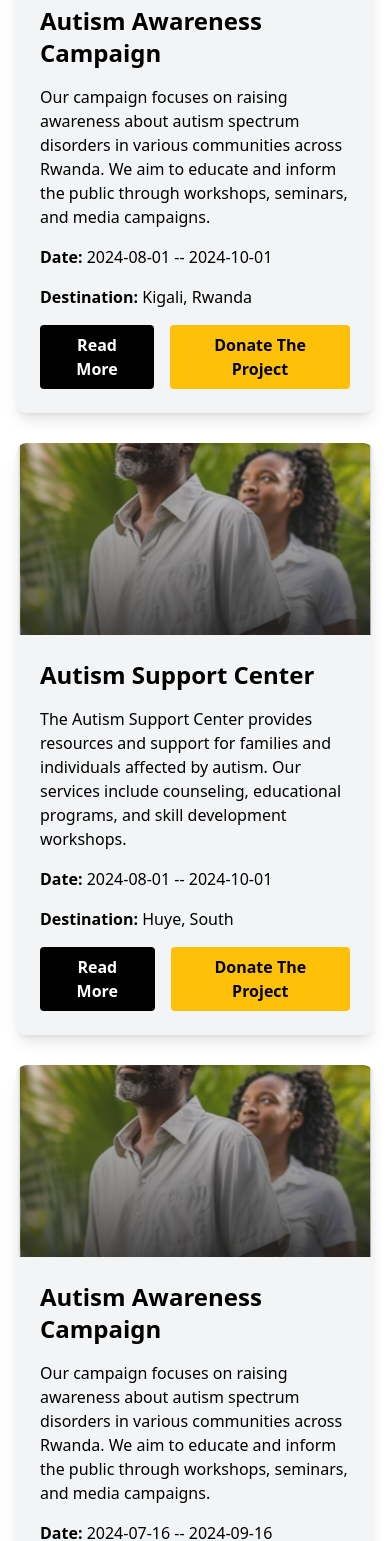
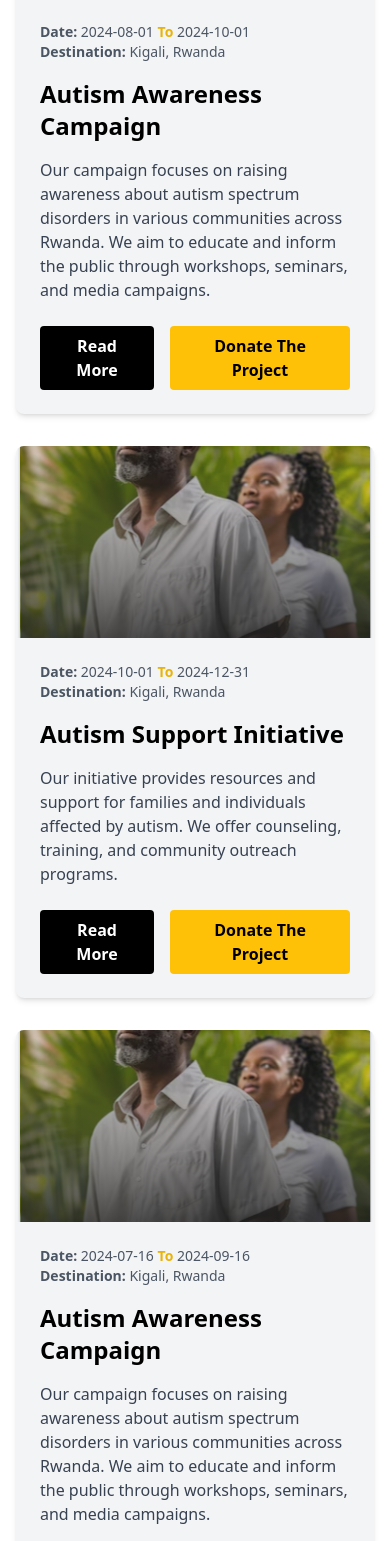
Before and after one commit to Zeden12/kigali-center-for-autism-initiatives-fn, a React (Vite) app: page /propage in a window 390 px wide. Shown: the part 438-1979 px from the top of the page. Built offline with nearby package versions, Linux system fonts and the light colour scheme.

Commit message:
work on view many projects

```diff
--- a/src/component/ProjectPage.jsx
+++ b/src/component/ProjectPage.jsx
@@ -4,102 +4,158 @@ import banner from "../assets/banner.svg";
 import { Link } from "react-router-dom";
 
 const ProjectPage = () => {
-
   return (
-    <div className='mx-auto px-4 mt-[20px] flex flex-col md:px-[2.5rem] justify-center items-center text-center'>
-      <h1 className='font-poppins text-[30px] font-bold mb-4'>
-        Our <span className='text-[#FFC107]'>Open</span> Project
+    <div className='mx-auto px-4 mt-8 md:px-8 flex flex-col gap-8 w-full max-w-5xl'>
+      <h1 className='font-poppins text-2xl md:text-4xl font-bold text-center mb-8'>
+        Our <span className='text-[#FFC107]'>Open</span> Projects
       </h1>
 
-      <div className='flex flex-col md:flex-row mt-[30px] items-center bg-gray-100 rounded-[10px] overflow-hidden shadow-lg w-full max-w-4xl'>
-        <div className="relative w-full md:w-2/5 h-48 md:h-64 bg-cover bg-center rounded-t-[10px] md:rounded-l-[10px] md:rounded-r-none"
+      <div className="flex flex-col md:flex-row justify-center items-center bg-gray-100 rounded-lg shadow-md w-full">
+        <div
+          className="relative w-full md:w-2/5 h-48 md:h-64 bg-cover bg-center rounded-t-lg md:rounded-l-lg md:rounded-r-none"
           style={{
             backgroundImage: `url(${about1})`,
           }}
         >
         </div>
-        <div className='flex-1 p-6 text-left'>
-          <h2 className='text-2xl font-bold mb-4'>Autism Awareness Campaign</h2>
-          <p className='mb-4'>Our campaign focuses on raising awareness about autism spectrum disorders in various communities across Rwanda. We aim to educate and inform the public through workshops, seminars, and media campaigns.</p>
-          <p className='mb-4'><strong>Date:</strong> 2024-08-01  --  2024-10-01</p>
-          <p className='mb-4'><strong>Destination:</strong> Kigali, Rwanda</p>
-          <div className='flex space-x-4'>
+        <div className="flex-1 p-6 text-left">
+          <div className="mb-4">
+            <p className="text-sm text-gray-600">
+              <strong>Date:</strong> 2024-08-01 <span className="text-yellow-500 font-bold">To</span> 2024-10-01
+            </p>
+            <p className="text-sm text-gray-600">
+              <strong>Destination:</strong> Kigali, Rwanda
+            </p>
+          </div>
+          <h2 className="text-2xl font-bold mb-4">Autism Awareness Campaign</h2>
+          <p className="mb-6 text-gray-700">
+            Our campaign focuses on raising awareness about autism spectrum disorders in various communities across Rwanda. We aim to educate and inform the public through workshops, seminars, and media campaigns.
+          </p>
+          <div className="flex space-x-4">
             <Link to='/singproject'>
-            <button className='bg-black text-white font-bold py-2 px-4 rounded hover:bg-white hover:text-black'>Read More</button>
+              <button className="bg-black text-white font-bold py-2 px-4 rounded hover:bg-gray-800">
+                Read More
+              </button>
             </Link>
-            <button className='bg-[#FFC107] text-black font-bold py-2 px-4 rounded hover:bg-white hover:text-yellow-500'>Donate The Project</button>
+            <button className="bg-[#FFC107] text-black font-bold py-2 px-4 rounded hover:bg-yellow-500">
+              Donate The Project
+            </button>
           </div>
         </div>
       </div>
 
-      <div className='flex flex-col md:flex-row-reverse mt-[30px] items-center bg-gray-100 rounded-[10px] overflow-hidden shadow-lg w-full max-w-4xl'>
-      <div className="relative w-full md:w-2/5 h-48 md:h-64 bg-cover bg-center rounded-t-[10px] md:rounded-l-[10px] md:rounded-r-none"
+      <div className="flex flex-col md:flex-row-reverse justify-center items-center bg-gray-100 rounded-lg shadow-md w-full">
+        <div
+          className="relative w-full md:w-2/5 h-48 md:h-64 bg-cover bg-center rounded-t-lg md:rounded-r-lg md:rounded-l-none"
           style={{
             backgroundImage: `url(${about1})`,
           }}
         >
         </div>
-        <div className='flex-1 p-6 text-left'>
-          <h2 className='text-2xl font-bold mb-4'>Autism Support Center</h2>
-          <p className='mb-4'>The Autism Support Center provides resources and support for families and individuals affected by autism. Our services include counseling, educational programs, and skill development workshops.</p>
-          <p className='mb-4'><strong>Date:</strong> 2024-08-01  --  2024-10-01</p>
-          <p className='mb-4'><strong>Destination:</strong> Huye, South</p>
-          <div className='flex space-x-4'>
-            <button className='bg-black text-white font-bold py-2 px-4 rounded hover:bg-white hover:text-black'>Read More</button>
-            <button className='bg-[#FFC107] text-black font-bold py-2 px-4 rounded hover:bg-white hover:text-yellow-500'>Donate The Project</button>
+        <div className="flex-1 p-6 text-left">
+          <div className="mb-4">
+            <p className="text-sm text-gray-600">
+              <strong>Date:</strong> 2024-10-01 <span className="text-yellow-500 font-bold">To</span> 2024-12-31
+            </p>
+            <p className="text-sm text-gray-600">
+              <strong>Destination:</strong> Kigali, Rwanda
+            </p>
+          </div>
+          <h2 className="text-2xl font-bold mb-4">Autism Support Initiative</h2>
+          <p className="mb-6 text-gray-700">
+            Our initiative provides resources and support for families and individuals affected by autism. We offer counseling, training, and community outreach programs.
+          </p>
+          <div className="flex space-x-4">
+            <Link to='/singproject'>
+              <button className="bg-black text-white font-bold py-2 px-4 rounded hover:bg-gray-800">
+                Read More
+              </button>
+            </Link>
+            <button className="bg-[#FFC107] text-black font-bold py-2 px-4 rounded hover:bg-yellow-500">
+              Donate The Project
+            </button>
           </div>
         </div>
       </div>
 
-      <div className='flex flex-col md:flex-row mt-[30px] items-center bg-gray-100 rounded-[10px] overflow-hidden shadow-lg w-full max-w-4xl'>
-      <div className="relative w-full md:w-2/5 h-48 md:h-64 bg-cover bg-center rounded-t-[10px] md:rounded-l-[10px] md:rounded-r-none"
+      <div className="flex flex-col md:flex-row justify-center items-center bg-gray-100 rounded-lg shadow-md w-full">
+        <div
+          className="relative w-full md:w-2/5 h-48 md:h-64 bg-cover bg-center rounded-t-lg md:rounded-l-lg md:rounded-r-none"
           style={{
             backgroundImage: `url(${about1})`,
           }}
         >
         </div>
-        <div className='flex-1 p-6 text-left'>
-          <h2 className='text-2xl font-bold mb-4'>Autism Awareness Campaign</h2>
-          <p className='mb-4'>Our campaign focuses on raising awareness about autism spectrum disorders in various communities across Rwanda. We aim to educate and inform the public through workshops, seminars, and media campaigns.</p>
-          <p className='mb-4'><strong>Date:</strong> 2024-07-16  --  2024-09-16</p>
-          <p className='mb-4'><strong>Destination:</strong> Kigali, Rwanda</p>
-          <div className='flex space-x-4'>
-            <button className='bg-black text-white font-bold py-2 px-4 rounded hover:bg-white hover:text-black'>Read More</button>
-            <button className='bg-[#FFC107] text-black font-bold py-2 px-4 rounded hover:bg-white hover:text-yellow-500'>Donate The Project</button>
+        <div className="flex-1 p-6 text-left">
+          <div className="mb-4">
+            <p className="text-sm text-gray-600">
+              <strong>Date:</strong> 2024-07-16 <span className="text-yellow-500 font-bold">To</span> 2024-09-16
+            </p>
+            <p className="text-sm text-gray-600">
+              <strong>Destination:</strong> Kigali, Rwanda
+            </p>
+          </div>
+          <h2 className="text-2xl font-bold mb-4">Autism Awareness Campaign</h2>
+          <p className="mb-6 text-gray-700">
+            Our campaign focuses on raising awareness about autism spectrum disorders in various communities across Rwanda. We aim to educate and inform the public through workshops, seminars, and media campaigns.
+          </p>
+          <div className="flex space-x-4">
+            <Link to='/singproject'>
+              <button className="bg-black text-white font-bold py-2 px-4 rounded hover:bg-gray-800">
+                Read More
+              </button>
+            </Link>
+            <button className="bg-[#FFC107] text-black font-bold py-2 px-4 rounded hover:bg-yellow-500">
+              Donate The Project
+            </button>
           </div>
         </div>
       </div>
 
-      <div className='flex flex-col md:flex-row-reverse mt-[30px] items-center bg-gray-100 rounded-[10px] overflow-hidden shadow-lg w-full max-w-4xl'>
-      <div className="relative w-full md:w-2/5 h-48 md:h-64 bg-cover bg-center rounded-t-[10px] md:rounded-l-[10px] md:rounded-r-none"
+      <div className="flex flex-col md:flex-row-reverse justify-center items-center bg-gray-100 rounded-lg shadow-md w-full">
+        <div
+          className="relative w-full md:w-2/5 h-48 md:h-64 bg-cover bg-center rounded-t-lg md:rounded-r-lg md:rounded-l-none"
           style={{
             backgroundImage: `url(${about1})`,
           }}
         >
         </div>
-        <div className='flex-1 p-6 text-left'>
-          <h2 className='text-2xl font-bold mb-4'>Autism Support Center</h2>
-          <p className='mb-4'>The Autism Support Center provides resources and support for families and individuals affected by autism. Our services include counseling, educational programs, and skill development workshops.</p>
-          <p className='mb-4'><strong>Date:</strong> 2024-08-01  --  2024-10-01</p>
-          <p className='mb-4'><strong>Destination:</strong> Huye, South</p>
-          <div className='flex space-x-4'>
-            <button className='bg-black text-white font-bold py-2 px-4 rounded hover:bg-white hover:text-black'>Read More</button>
-            <button className='bg-[#FFC107] text-black font-bold py-2 px-4 rounded hover:bg-white hover:text-yellow-500'>Donate The Project</button>
+        <div className="flex-1 p-6 text-left">
+          <div className="mb-4">
+            <p className="text-sm text-gray-600">
+              <strong>Date:</strong> 2024-09-01 <span className="text-yellow-500 font-bold">To</span> 2024-11-30
+            </p>
+            <p className="text-sm text-gray-600">
+              <strong>Destination:</strong> Huye, South
+            </p>
+          </div>
+          <h2 className="text-2xl font-bold mb-4">Autism Support Center</h2>
+          <p className="mb-6 text-gray-700">
+            The Autism Support Center provides resources and support for families and individuals affected by autism. Our services include counseling, educational programs, and skill development workshops.
+          </p>
+          <div className="flex space-x-4">
+            <Link to='/singproject'>
+              <button className="bg-black text-white font-bold py-2 px-4 rounded hover:bg-gray-800">
+                Read More
+              </button>
+            </Link>
+            <button className="bg-[#FFC107] text-black font-bold py-2 px-4 rounded hover:bg-yellow-500">
+              Donate The Project
+            </button>
           </div>
         </div>
       </div>
 
       <div
-        className="relative bg-cover bg-center bg-no-repeat rounded-[20px] w-full h-[200px] mt-14"
+        className='relative bg-cover bg-center bg-no-repeat rounded-2xl w-full h-[200px] mt-14'
         style={{ backgroundImage: `url(${banner})` }}
       >
-        <div className="absolute top-[10px] sm:left-[30px] lg:top-[20px] lg:left-[50px] m-4">
-          <p className="font-poppins text-white md:w-[60%]">
-          Your generosity lights the way to a brighter future for individuals with autism. Together, we can unlock potential and create endless possibilities.
+        <div className='top-10 left-8 md:left-16 lg:top-16 lg:left-24 m-4'>
+          <p className='font-poppins text-white text-sm md:text-base lg:text-lg max-w-2xl mt-8 ml-8'>
+            Your generosity lights the way to a brighter future for individuals with autism. Together, we can unlock potential and create endless possibilities.
           </p>
-
-          <button className="font-poppins text-white border mx-auto px-[15px] py-[10px] rounded-[5px] mt-[20px] hover:border hover:border-[#FFC107] hover:text-[#FFC107]">
-            Donate now
+          <button className='font-poppins text-white border mx-auto px-4 py-2 rounded-md mt-4 hover:border-[#FFC107] hover:text-[#FFC107] ml-8'>
+            Donate Now
           </button>
         </div>
       </div>
--- a/src/component/ProjectPart.jsx
+++ b/src/component/ProjectPart.jsx
@@ -15,63 +15,106 @@ const ProjectPart = () => {
       </p>
       <div className="flex flex-wrap justify-between gap-4 md:gap-6 mx-4 md:mx-0">
         <div className="bg-white border border-white rounded-lg shadow-lg overflow-hidden transform transition-transform duration-500 hover:scale-105 w-full md:w-[31%]">
-          <img src={about1} alt="project image" className="w-full h-40 object-cover" />
+          <img
+            src={about1}
+            alt="project image"
+            className="w-full h-40 object-cover"
+          />
           <div className="p-4">
-            <div className="flex justify-between items-center mb-2">
-              <p className="text-sm text-gray-600">22 June 2024</p>
-              <h5 className="text-[#aaa205] font-normal">Musanze, North</h5>
+            <div className="flex flex-col md:flex-row justify-between items-start mb-6">
+              <p className="text-xs text-gray-600">
+                2024-08-01 <span className="text-yellow-500 font-bold">To</span>{" "}
+                2024-10-01
+              </p>
+              <p className="text-xs text-gray-600">Kigali, Rwanda</p>
             </div>
             <div className="mb-4">
               <h2 className="text-xl font-bold mb-2">Kigali Autism Forum</h2>
-              <p className="text-gray-600 text-sm mb-2">
+              <p className="text-gray-600 text-sm mb-6">
                 We are dedicated to fostering a supportive and inclusive
                 environment for individuals with autism.{" "}
-                <a href="#" className="text-[#aaa205] hover:underline font-bold">Read More</a>
+                <Link to="/singproject" className="hover:text-yellow-500">
+                  Read More{" "}
+                  <span className="text-yellow-500 font-bold cursor-pointer">
+                    →
+                  </span>
+                </Link>
               </p>
-              <button className="bg-[#FFC107] text-white border border-[#FFC107] rounded px-8 py-2 text-sm hover:bg-white hover:text-[#F2BA12] transition-colors duration-500">Donate Now</button>
+              <button className="bg-[#FFC107] text-white border border-[#FFC107] rounded px-8 py-2 text-sm hover:bg-white hover:text-[#F2BA12] transition-colors duration-500">
+                Donate Now
+              </button>
             </div>
           </div>
         </div>
         <div className="bg-white border border-white rounded-lg shadow-lg overflow-hidden transform transition-transform duration-500 hover:scale-105 w-full md:w-[31%]">
-          <img src={about1} alt="project image" className="w-full h-40 object-cover" />
+          <img
+            src={about1}
+            alt="project image"
+            className="w-full h-40 object-cover"
+          />
           <div className="p-4">
-            <div className="flex justify-between items-center mb-2">
-              <p className="text-sm text-gray-600">22 June 2024</p>
-              <h5 className="text-[#aaa205] font-normal">Muhanga, South</h5>
+            <div className="flex flex-col md:flex-row justify-between items-start mb-6">
+              <p className="text-xs text-gray-600">
+                2024-08-01 <span className="text-yellow-500 font-bold">To</span>{" "}
+                2024-10-01
+              </p>
+              <p className="text-xs text-gray-600">Kigali, Rwanda</p>
             </div>
             <div className="mb-4">
               <h2 className="text-xl font-bold mb-2">Kigali Autism Forum</h2>
-              <p className="text-gray-600 text-sm mb-2">
+              <p className="text-gray-600 text-sm mb-6">
                 We are dedicated to fostering a supportive and inclusive
                 environment for individuals with autism.{" "}
-                <a href="#" className="text-[#aaa205] hover:underline font-bold">Read More</a>
+                <Link to="/singproject" className="hover:text-yellow-500">
+                  Read More{" "}
+                  <span className="text-yellow-500 font-bold cursor-pointer">
+                    →
+                  </span>
+                </Link>
               </p>
-              <button className="bg-[#FFC107] text-white border border-[#FFC107] rounded px-8 py-2 text-sm hover:bg-white hover:text-[#F2BA12] transition-colors duration-500">Donate Now</button>
+              <button className="bg-[#FFC107] text-white border border-[#FFC107] rounded px-8 py-2 text-sm hover:bg-white hover:text-[#F2BA12] transition-colors duration-500">
+                Donate Now
+              </button>
             </div>
           </div>
         </div>
         <div className="bg-white border border-white rounded-lg shadow-lg overflow-hidden transform transition-transform duration-500 hover:scale-105 w-full md:w-[31%]">
-          <img src={about1} alt="project image" className="w-full h-40 object-cover" />
+          <img
+            src={about1}
+            alt="project image"
+            className="w-full h-40 object-cover"
+          />
           <div className="p-4">
-            <div className="flex justify-between items-center mb-2">
-              <p className="text-sm text-gray-600">22 June 2024</p>
-              <h5 className="text-[#aaa205] font-normal">Kigali, Gasanze</h5>
+            <div className="flex flex-col md:flex-row justify-between items-start mb-6">
+              <p className="text-xs text-gray-600">
+                2024-08-01 <span className="text-yellow-500 font-bold">To</span>{" "}
+                2024-10-01
+              </p>
+              <p className="text-xs text-gray-600">Kigali, Rwanda</p>
             </div>
             <div className="mb-4">
               <h2 className="text-xl font-bold mb-2">Kigali Autism Forum</h2>
-              <p className="text-gray-600 text-sm mb-2">
+              <p className="text-gray-600 text-sm mb-6">
                 We are dedicated to fostering a supportive and inclusive
                 environment for individuals with autism.{" "}
-                <a href="#" className="text-[#aaa205] hover:underline font-bold">Read More</a>
+                <Link to="/singproject" className="hover:text-yellow-500">
+                  Read More{" "}
+                  <span className="text-yellow-500 font-bold cursor-pointer">
+                    →
+                  </span>
+                </Link>
               </p>
-              <button className="bg-[#FFC107] text-white border border-[#FFC107] rounded px-8 py-2 text-sm hover:bg-white hover:text-[#F2BA12] transition-colors duration-500">Donate Now</button>
+              <button className="bg-[#FFC107] text-white border border-[#FFC107] rounded px-8 py-2 text-sm hover:bg-white hover:text-[#F2BA12] transition-colors duration-500">
+                Donate Now
+              </button>
             </div>
           </div>
         </div>
       </div>
       <Link to="/propage">
         <button className="text-[#FFC107] text-base flex justify-center items-center gap-2 font-poppins mt-10 mx-auto underline hover:text-[#F2BA12]">
-          <span>View More Projects</span><FaArrowRight />
+          <span>View More Projects</span>
+          <FaArrowRight />
         </button>
       </Link>
     </div>
--- a/src/component/SingleProject.jsx
+++ b/src/component/SingleProject.jsx
@@ -1,26 +1,93 @@
-import React from "react";
-import about1 from "../assets/about1.svg";
+import React from 'react';
+import about1 from '../assets/about1.svg';
+import banner from '../assets/banner.svg';
+import { Link } from 'react-router-dom';
 
-const SingleProject = () => {
+const SingleProjectPage = () => {
+  return (
+    <div className='mx-auto px-4 mt-8 md:px-8 flex flex-col gap-8 w-full max-w-5xl'>
+      <div
+        className='relative bg-cover bg-center bg-no-repeat rounded-2xl w-full h-[250px]'
+        style={{ backgroundImage: `url(${banner})` }}
+      >
+        <div className='absolute top-10 left-8 md:left-16 lg:top-16 lg:left-24 m-4'>
+          <h1 className='font-poppins text-white text-3xl md:text-5xl lg:text-6xl font-bold'>
+            Autism Awareness Campaign
+          </h1>
+        </div>
+      </div>
 
-    const bg = {
-        backgroundImage: `url(${about1})`,
-        backgroundPosition: 'center',
-        backgroundRepeat: 'no-repeat',
-        backgroundSize: 'cover',
-        borderRadius: '10px',
-        height: '400px', // Adjust height as needed
-        width: '100%', // Adjust width as needed
-      };
+      <div className='bg-gray-100 p-6 rounded-lg shadow-md'>
+        <div className='flex flex-col items-center'>
+          <div
+            className='relative w-full h-48 md:h-64 bg-cover bg-center rounded-lg mb-6'
+            style={{ backgroundImage: `url(${about1})` }}
+          >
+          </div>
+          <div className='text-left'>
+            <div className='flex flex-col md:flex-row justify-between items-start mb-6'>
+              <p className='text-sm text-gray-600'>
+                <strong>Date:</strong> 2024-08-01 <span className='text-yellow-500 font-bold'>To</span> 2024-10-01
+              </p>
+              <p className='text-sm text-gray-600'>
+                <strong>Destination:</strong> Kigali, Rwanda
+              </p>
+            </div>
+            <h2 className='text-2xl font-bold mb-4'>Autism Awareness Campaign</h2>
+            <p className='mb-6 text-gray-700'>
+              Our campaign focuses on raising awareness about autism spectrum disorders in various communities across Rwanda. We aim to educate and inform the public through workshops, seminars, and media campaigns. We also plan to work closely with local schools, healthcare providers, and community organizations to create a comprehensive approach to autism awareness and support.
+            </p>
+            <p className='mb-6 text-gray-700'>
+              <strong>Goals:</strong> Increase understanding of autism, reduce stigma, and provide resources for affected individuals and families.
+            </p>
+            <p className='mb-6 text-gray-700'>
+              <strong>Achievements:</strong> To conduct 10 workshops, reach over 1000 individuals, and partnered with local organizations.
+            </p>
+            <p className='mb-6 text-gray-700'>
+              Our efforts will include:
+              <ul className='list-disc list-inside ml-5 mt-4'>
+                <li><strong>Educational Workshops:</strong> Offering a series of workshops for parents, teachers, and community members to better understand autism spectrum disorders, including symptoms, challenges, and strategies for support.</li>
+                <li><strong>Public Seminars:</strong> Hosting seminars with experts in the field to discuss the latest research, treatment options, and success stories. These seminars will be open to the general public to increase community involvement and awareness.</li>
+                <li><strong>Media Campaigns:</strong> Launching a media campaign that includes social media outreach, radio spots, and local news features to reach a wider audience and share important information about autism.</li>
+                <li><strong>Resource Distribution:</strong> Providing informational brochures, books, and online resources for families and individuals affected by autism. These materials will offer practical advice and direct individuals to additional sources of support.</li>
+                <li><strong>Community Events:</strong> Organizing events such as charity runs, awareness walks, and family-friendly activities to bring attention to autism awareness while fostering a sense of community and solidarity.</li>
+              </ul>
+            </p>
+            <p className='text-gray-700'>
+              Our goal is not only to raise awareness but also to foster a supportive environment for individuals and families affected by autism. We believe that through education, open dialogue, and community engagement, we can make a significant impact on the lives of those affected by autism spectrum disorders.
+            </p>
+            <div className='flex flex-col md:flex-row gap-4 justify-center mt-6'>
+              <button className='bg-[#FFC107] text-black font-bold py-2 px-4 rounded hover:bg-yellow-500'>
+                Donate This Project
+              </button>
+            </div>
+          </div>
+        </div>
+      </div>
 
-    return(
-        <div className="mx-auto px-4 mt-[20px] flex flex-col md:px-[2.5rem] justify-center items-center">
-            <h1 className="font-semibold text-[30px] font-poppins">Autism Awareness Campaign</h1>
-            <div style={bg}>
-                <p className="text-white">date</p>
-            </div>
+      <div className='flex gap-4 justify-center mt-8'>
+        <Link to='/propage'>
+          <button className='bg-black text-white font-bold py-2 px-4 rounded hover:bg-gray-800'>
+            Back to All Projects
+          </button>
+        </Link>
+      </div>
+
+      <div
+        className='relative bg-cover bg-center bg-no-repeat rounded-2xl w-full h-[200px] mt-14'
+        style={{ backgroundImage: `url(${banner})` }}
+      >
+        <div className='top-10 left-8 md:left-16 lg:top-16 lg:left-24 m-4'>
+          <p className='font-poppins text-white text-sm md:text-base lg:text-lg max-w-2xl mt-8 ml-8'>
+            Your generosity lights the way to a brighter future for individuals with autism. Together, we can unlock potential and create endless possibilities.
+          </p>
+          <button className='font-poppins text-white border mx-auto px-4 py-2 rounded-md mt-4 hover:border-[#FFC107] hover:text-[#FFC107] ml-8'>
+            Donate Now
+          </button>
         </div>
-    )
+      </div>
+    </div>
+  );
 };
 
-export default SingleProject
+export default SingleProjectPage;
```
